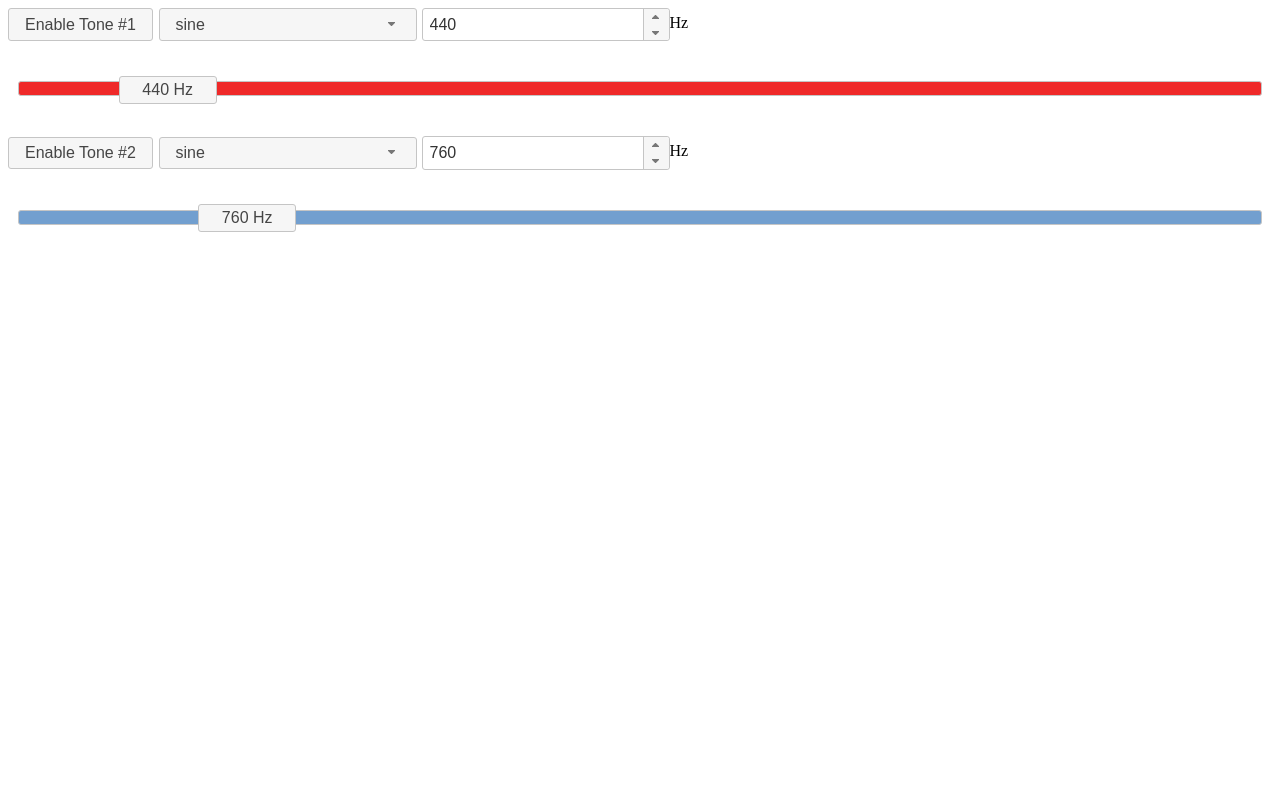
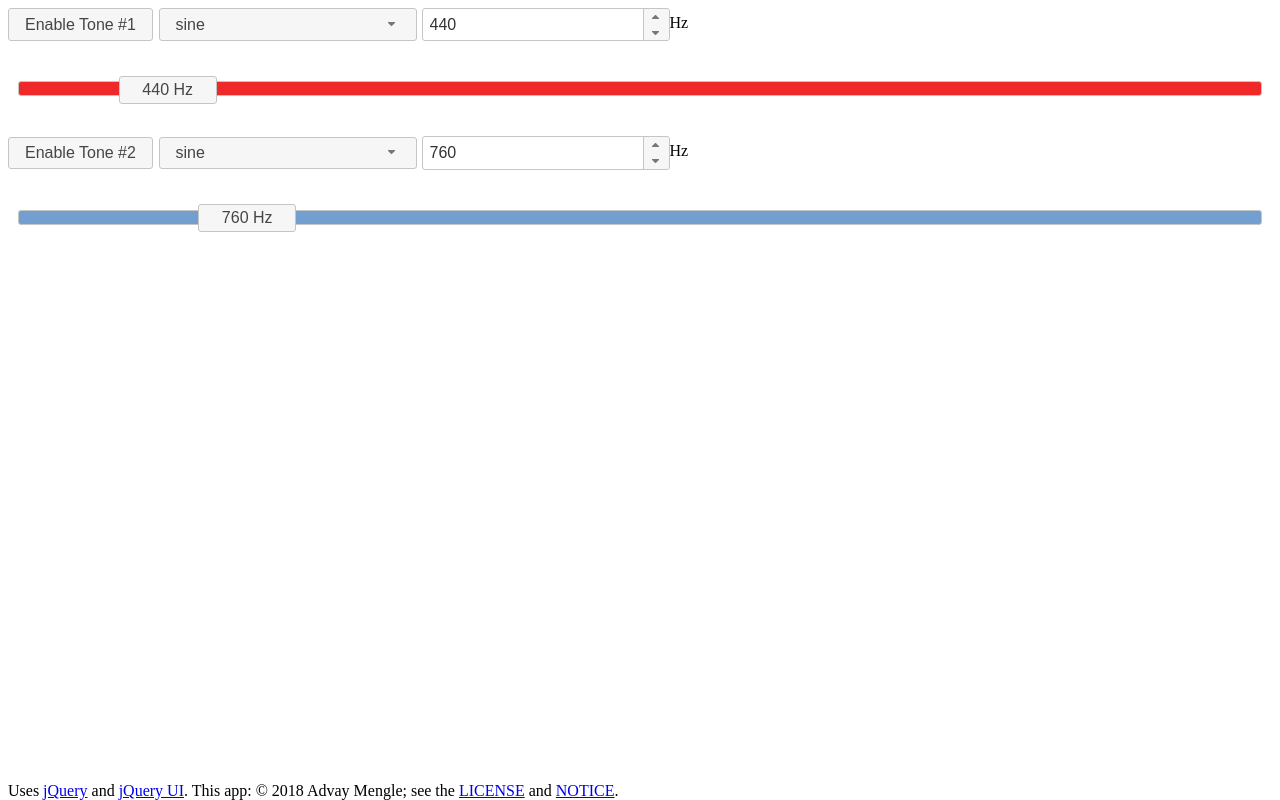
Before and after one commit to madvay/tones, a plain HTML site: page index.html in a window 1280 px wide. Drawn offline with nearby package versions, Linux system fonts and the light colour scheme.

Commit message:
Add credits

```diff
--- a/index.html
+++ b/index.html
@@ -22,6 +22,10 @@
   }
   #slider-1 { background: #ef2929; }
   #slider-2 { background: #729fcf; }
+  .credits {
+    position: absolute;
+    bottom: 0;
+  }
   </style>
 
   <script>
@@ -194,7 +198,8 @@ spin: function(event, ui) {
     <div id="handle-2" class="ui-slider-handle slider-handle"></div>
   </div>
 
-
+  <div class="credits">Uses <a href="https://jquery.com/" target="_blank">jQuery</a> and <a target="_blank" href="https://jqueryui.com/">jQuery UI</a>.
+    This app: &copy; 2018 Advay Mengle; see the <a href="LICENSE">LICENSE</a> and <a href="NOTICE">NOTICE</a>.</div>
 
 </body>
 </html>
```
Also changed, not shown: 2 other files. Lines whose indentation alone changed are shown as unchanged.
